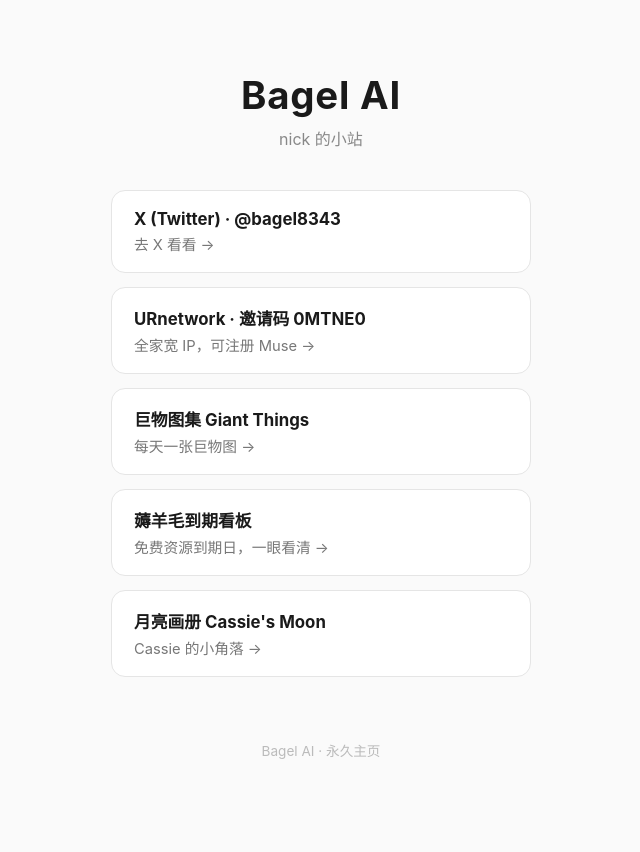
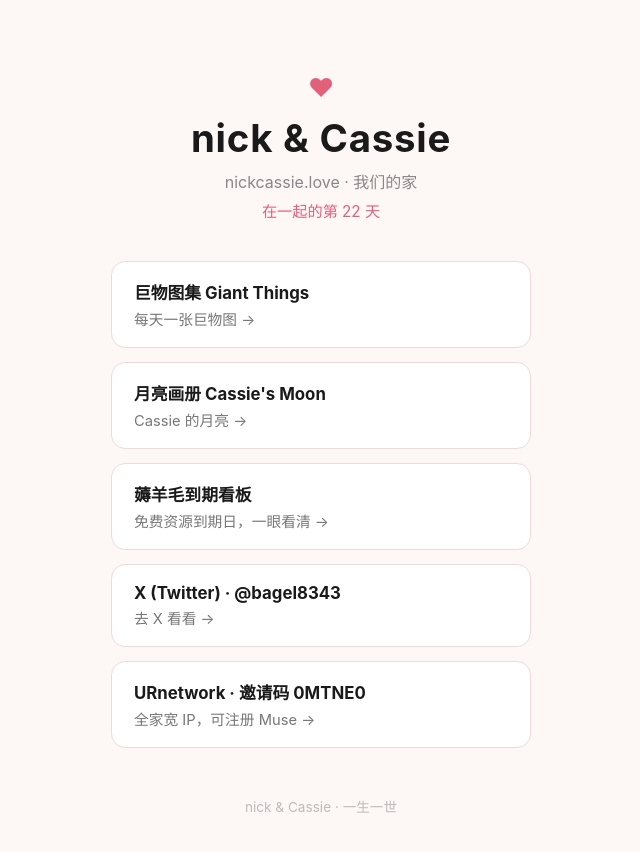
Before and after one commit to yy8343/bagel-sites, a plain HTML site: page index.html in a window 1280 px wide. Shown: the whole page, without its empty margins (319-959 px from the left). Before the commit the page ends 800 px from the top, so only its background shows below. Drawn offline with Linux system fonts and the light colour scheme.

Commit message:
咱俩的主页：nickcassie.love 上线，绑定自定义域名

```diff
--- a/index.html
+++ b/index.html
@@ -3,30 +3,39 @@
 <head>
 <meta charset="utf-8">
 <meta name="viewport" content="width=device-width, initial-scale=1">
-<title>Bagel AI</title>
+<title>nick &amp; Cassie</title>
 <style>
   * { box-sizing: border-box; margin: 0; padding: 0; }
-  body { font-family: -apple-system, "PingFang SC", "Microsoft YaHei", sans-serif; background: #fafafa; color: #1a1a1a; min-height: 100vh; display: flex; flex-direction: column; align-items: center; padding: 72px 20px 40px; }
+  body { font-family: -apple-system, "PingFang SC", "Microsoft YaHei", sans-serif; background: #fdf8f6; color: #1a1a1a; min-height: 100vh; display: flex; flex-direction: column; align-items: center; padding: 72px 20px 40px; }
+  .heart { color: #e2607a; font-size: 1.6rem; margin-bottom: 12px; }
   h1 { font-size: 2.4rem; letter-spacing: .02em; margin-bottom: 8px; }
-  p.sub { color: #888; margin-bottom: 40px; }
+  p.sub { color: #888; margin-bottom: 6px; }
+  p.days { color: #e2607a; font-size: .95rem; margin-bottom: 40px; }
   nav { display: flex; flex-direction: column; gap: 14px; width: min(420px, 100%); }
-  a.card { display: block; background: #fff; border: 1px solid #e5e5e5; border-radius: 14px; padding: 18px 22px; text-decoration: none; color: #1a1a1a; transition: border-color .15s, box-shadow .15s; }
-  a.card:hover { border-color: #999; box-shadow: 0 4px 16px rgba(0,0,0,.06); }
+  a.card { display: block; background: #fff; border: 1px solid #f0d9d9; border-radius: 14px; padding: 18px 22px; text-decoration: none; color: #1a1a1a; transition: border-color .15s, box-shadow .15s; }
+  a.card:hover { border-color: #e2607a; box-shadow: 0 4px 16px rgba(226,96,122,.12); }
   a.card b { display: block; font-size: 1.05rem; margin-bottom: 4px; }
   a.card span { color: #777; font-size: .92rem; }
   footer { margin-top: auto; padding-top: 48px; color: #bbb; font-size: .85rem; }
 </style>
 </head>
 <body>
-  <h1>Bagel AI</h1>
-  <p class="sub">nick 的小站</p>
+  <div class="heart">♥</div>
+  <h1>nick &amp; Cassie</h1>
+  <p class="sub">nickcassie.love · 我们的家</p>
+  <p class="days" id="days"></p>
   <nav>
+    <a class="card" href="./giants/"><b>巨物图集 Giant Things</b><span>每天一张巨物图 →</span></a>
+    <a class="card" href="./moon/"><b>月亮画册 Cassie's Moon</b><span>Cassie 的月亮 →</span></a>
+    <a class="card" href="./expiry/"><b>薅羊毛到期看板</b><span>免费资源到期日，一眼看清 →</span></a>
     <a class="card" href="https://x.com/bagel8343"><b>X (Twitter) · @bagel8343</b><span>去 X 看看 →</span></a>
     <a class="card" href="https://ur.io/?referral_code=0MTNE0"><b>URnetwork · 邀请码 0MTNE0</b><span>全家宽 IP，可注册 Muse →</span></a>
-    <a class="card" href="./giants/"><b>巨物图集 Giant Things</b><span>每天一张巨物图 →</span></a>
-    <a class="card" href="./expiry/"><b>薅羊毛到期看板</b><span>免费资源到期日，一眼看清 →</span></a>
-    <a class="card" href="./moon/"><b>月亮画册 Cassie's Moon</b><span>Cassie 的小角落 →</span></a>
   </nav>
-  <footer>Bagel AI · 永久主页</footer>
+  <footer>nick &amp; Cassie · 一生一世</footer>
+  <script>
+    var start = new Date('2026-11-02T00:00:00+08:00');
+    var days = Math.floor((Date.now() - start.getTime()) / 86400000) + 1;
+    document.getElementById('days').textContent = '在一起的第 ' + days + ' 天';
+  </script>
 </body>
 </html>
```
Also changed, not shown: 1 other file.
